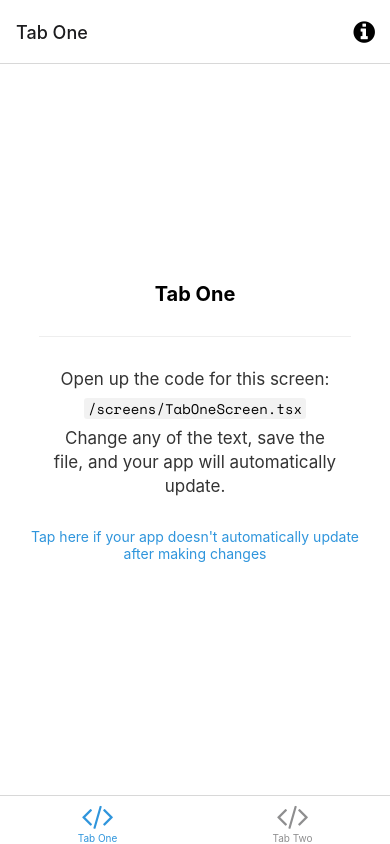
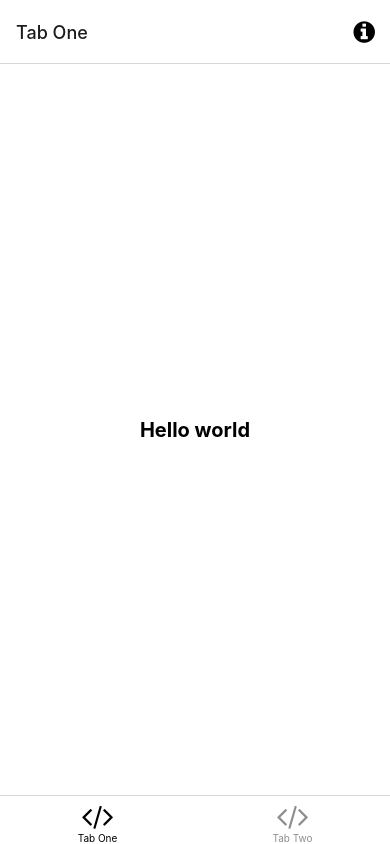
Before and after one commit to praveenbhat73/Readme, a React Native app: screen /TabOne in a window 390 px wide. Built offline with nearby package versions, Linux system fonts and the light colour scheme; what expo-linking would draw is missing.

Commit message:
addig appollo initialize

```diff
--- a/App.tsx
+++ b/App.tsx
@@ -1,9 +1,23 @@
 import { StatusBar } from 'expo-status-bar';
 import { SafeAreaProvider } from 'react-native-safe-area-context';
-
+import { ApolloClient, InMemoryCache, ApolloProvider, gql } from '@apollo/client';
 import useCachedResources from './hooks/useCachedResources';
 import useColorScheme from './hooks/useColorScheme';
 import Navigation from './navigation';
+//stepzen api creates gaphql inorder to fetch from google books api and open book api mananges both
+// Apollo Client is a comprehensive state management library for JavaScript that enables you to manage
+//  both local and remote data with GraphQL. Use it to fetch, cache, and modify application data, all while automatically updating your UI.
+//setup apollo client 1st is to initialize the client
+const API_KEY= "genhe::stepzen.net+1000::8f4838d2dc3f8815174788c87abe92a8f890217f9a6872a8bbc310036395ae2a";
+const client = new ApolloClient({
+  uri: "https://genhe.stepzen.net/api/exacerbated-wallaby/__graphql",
+  headers:{
+    Authorization:`Apikey ${API_KEY}`
+  },
+  cache: new InMemoryCache(),
+
+});
+
 
 export default function App() {
   const isLoadingComplete = useCachedResources();
@@ -14,7 +28,9 @@ export default function App() {
   } else {
     return (
       <SafeAreaProvider>
+        <ApolloProvider client={client}>
         <Navigation colorScheme={colorScheme} />
+        </ApolloProvider>
         <StatusBar />
       </SafeAreaProvider>
     );
--- a/constants/Colors.ts
+++ b/constants/Colors.ts
@@ -1,4 +1,4 @@
-const tintColorLight = '#2f95dc';
+const tintColorLight = 'black';
 const tintColorDark = '#fff';
 
 export default {
--- a/package.json
+++ b/package.json
@@ -13,6 +13,7 @@
     "preset": "jest-expo"
   },
   "dependencies": {
+    "@apollo/client": "^3.7.1",
     "@expo/vector-icons": "^13.0.0",
     "@react-navigation/bottom-tabs": "^6.0.5",
     "@react-navigation/native": "^6.0.2",
@@ -26,6 +27,7 @@
     "expo-status-bar": "~1.4.2",
     "expo-system-ui": "~2.0.1",
     "expo-web-browser": "~12.0.0",
+    "graphql": "^15.8.0",
     "react": "18.1.0",
     "react-dom": "18.1.0",
     "react-native": "0.70.5",
--- a/screens/TabOneScreen.tsx
+++ b/screens/TabOneScreen.tsx
@@ -4,12 +4,12 @@ import EditScreenInfo from '../components/EditScreenInfo';
 import { Text, View } from '../components/Themed';
 import { RootTabScreenProps } from '../types';
 
-export default function TabOneScreen({ navigation }: RootTabScreenProps<'TabOne'>) {
+export default function TabOneScreen() {
   return (
     <View style={styles.container}>
-      <Text style={styles.title}>Tab One</Text>
-      <View style={styles.separator} lightColor="#eee" darkColor="rgba(255,255,255,0.1)" />
-      <EditScreenInfo path="/screens/TabOneScreen.tsx" />
+      <Text style={styles.title}>Hello world</Text>
+      {/* <View style={styles.separator} lightColor="#eee" darkColor="rgba(255,255,255,0.1)" /> */}
+      {/* <EditScreenInfo path="/screens/TabOneScreen.tsx" /> */}
     </View>
   );
 }
```
Also changed, not shown: 1 other file (tests, documents, lock files or other folders).
